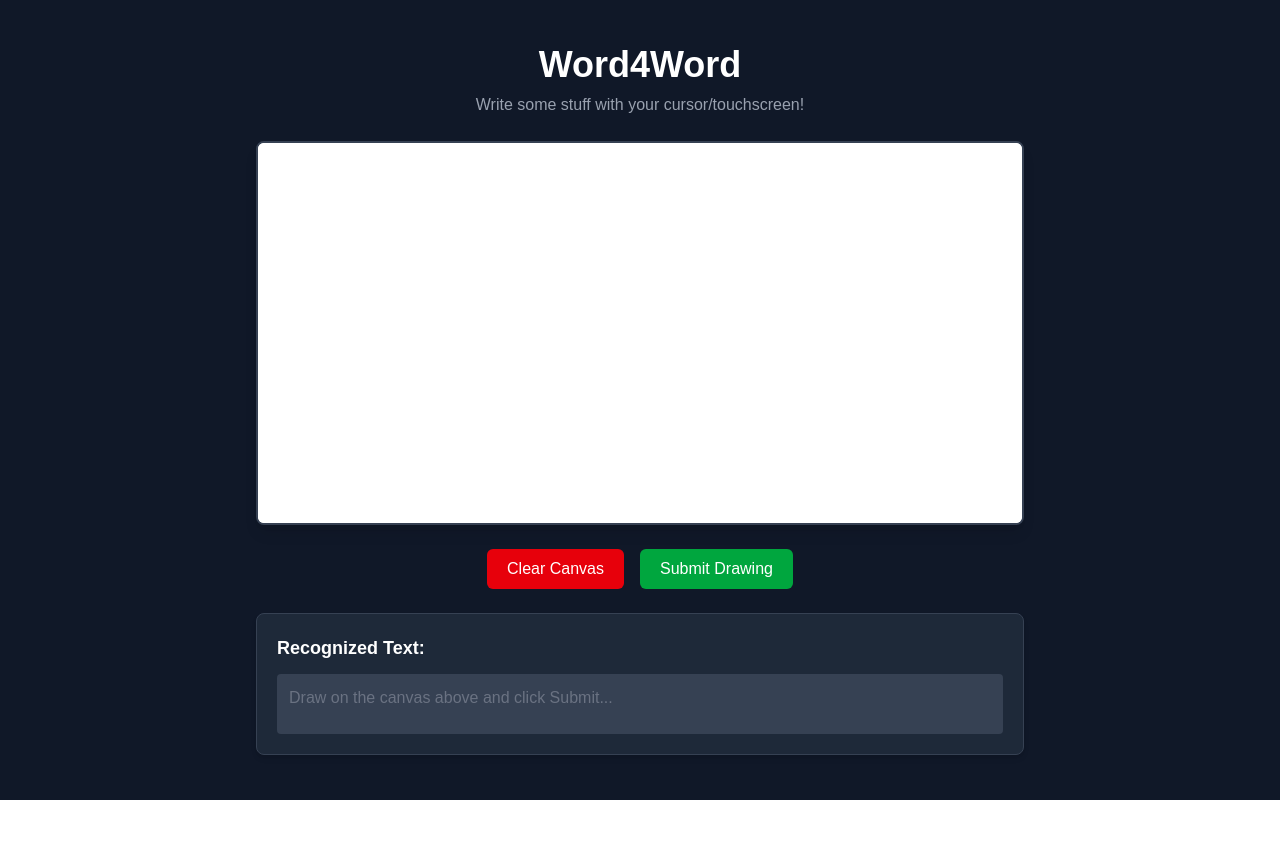
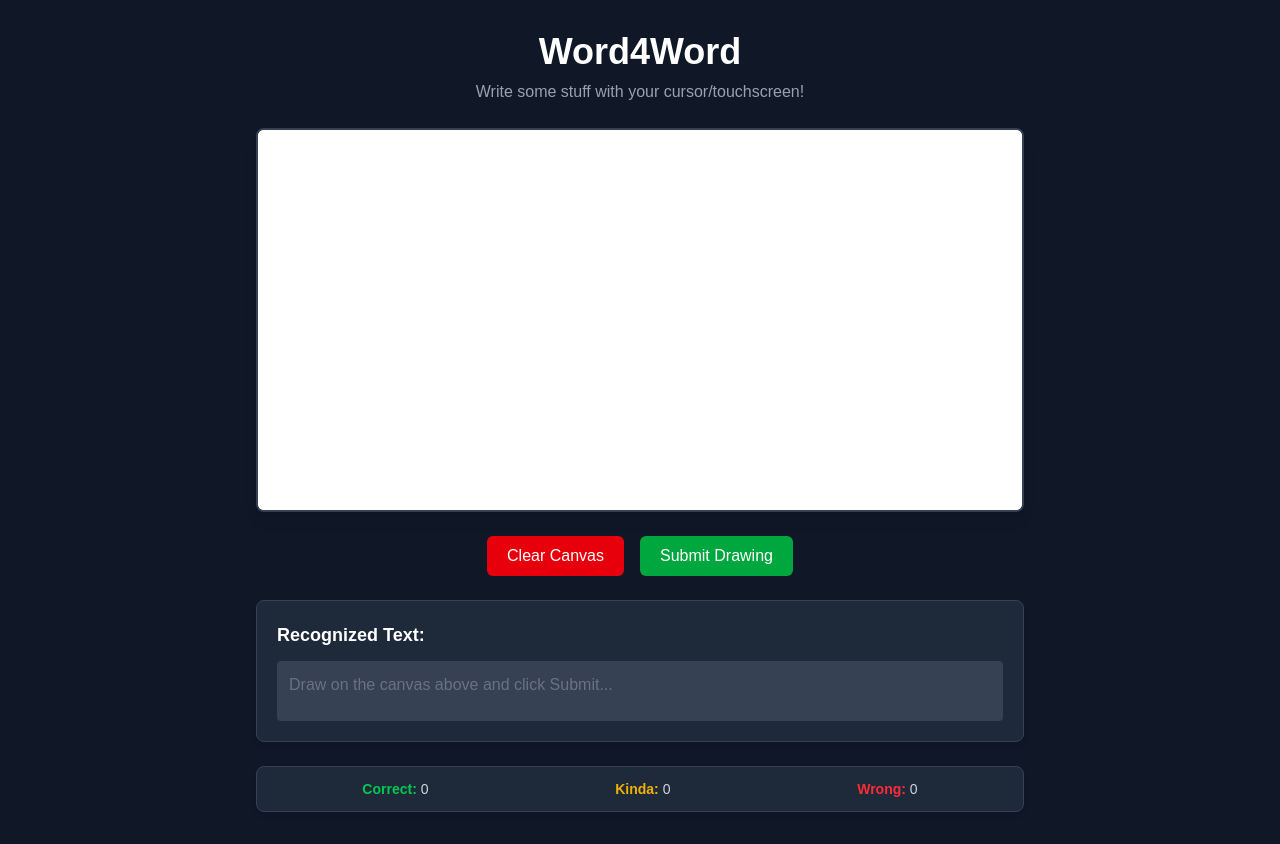
Before and after one commit to darrancebeh/word4word, a Next.js app: page / in a window 1280 px wide. Before the commit the page ends 800 px from the top, so only its background shows below. Built offline with nearby package versions, Linux system fonts and the light colour scheme.

Commit message:
Add feedback handling and session statistics to LandingPage component

```diff
--- a/src/components/LandingPage.tsx
+++ b/src/components/LandingPage.tsx
@@ -8,6 +8,10 @@ function LandingPage() {
   const [isDrawing, setIsDrawing] = useState(false);
   const [ctx, setCtx] = useState<CanvasRenderingContext2D | null>(null);
   const [isProcessing, setIsProcessing] = useState(false);
+  const [feedbackGiven, setFeedbackGiven] = useState(false); // State to track if feedback was given
+  const [feedbackCounts, setFeedbackCounts] = useState({ correct: 0, kinda: 0, wrong: 0 }); // State for feedback counts
+
+  type FeedbackKey = keyof typeof feedbackCounts; // Define type for keys
 
   useEffect(() => {
     const canvas = canvasRef.current;
@@ -75,6 +79,7 @@ function LandingPage() {
       ctx.fillStyle = 'white';
       ctx.fillRect(0, 0, canvasRef.current.width, canvasRef.current.height);
       setRecognizedText('');
+      // Don't reset counts on clear, keep session stats
     }
   };
 
@@ -86,6 +91,8 @@ function LandingPage() {
     console.log("Starting handwriting processing..."); // Added log
     setIsProcessing(true);
     setRecognizedText("Processing...");
+    setFeedbackGiven(false); // Reset feedback state on new submission
+    // Don't reset counts on submit
 
     try {
       const canvas = canvasRef.current;
@@ -131,18 +138,35 @@ function LandingPage() {
     }
   };
 
-  const copyText = () => {
-    if (recognizedText && !recognizedText.startsWith("Processing") && !recognizedText.startsWith("Error")) {
-      navigator.clipboard.writeText(recognizedText)
-        .then(() => {
-          alert('Text copied to clipboard!');
-        })
-        .catch(err => {
-          console.error('Failed to copy text: ', err);
-          alert('Failed to copy text.');
-        });
+  // --- Feedback Handlers ---
+  const handleFeedback = (feedbackType: 'Correct' | 'Kinda' | 'Wrong') => {
+    console.log(`Feedback received: ${feedbackType}`);
+    setFeedbackGiven(true);
+
+    const key = feedbackType.toLowerCase() as FeedbackKey; // Get the lowercase key and assert its type
+
+    // Update counts
+    setFeedbackCounts(prevCounts => ({
+      ...prevCounts,
+      [key]: prevCounts[key] + 1 // Use the correctly typed key
+    }));
+
+    // TODO: Send feedback to backend or analytics service here
+  };
+
+  // --- Calculate Accuracy ---
+  const calculateAccuracy = () => {
+    const { correct, kinda, wrong } = feedbackCounts;
+    const totalFeedback = correct + kinda + wrong;
+    if (totalFeedback === 0) {
+      return null; // Or return 100 or 0 based on preference when no feedback is given
     }
+    const weightedScore = (correct * 1) + (kinda * 0.5);
+    const accuracy = (weightedScore / totalFeedback) * 100;
+    return accuracy.toFixed(1); // Return accuracy rounded to one decimal place
   };
+
+  const accuracyPercentage = calculateAccuracy();
 
   return (
     <div className="flex flex-col items-center justify-center min-h-screen bg-gray-900 p-4 sm:p-6 md:p-8 text-gray-300">
@@ -186,20 +210,55 @@ function LandingPage() {
       </div>
 
       {/* Results container */}
-      <div className="w-full max-w-sm sm:max-w-md md:max-w-lg lg:max-w-2xl xl:max-w-3xl p-4 sm:p-5 border border-gray-700 bg-gray-800 rounded-lg shadow-md">
+      <div className="w-full max-w-sm sm:max-w-md md:max-w-lg lg:max-w-2xl xl:max-w-3xl p-4 sm:p-5 border border-gray-700 bg-gray-800 rounded-lg shadow-md mb-6">
         <h2 className="text-lg font-semibold mb-3 text-white">Recognized Text:</h2>
         <div className="whitespace-pre-wrap bg-gray-700 text-gray-100 p-3 rounded min-h-[60px] break-words">
           {recognizedText || <span className="text-gray-500">Draw on the canvas above and click Submit...</span>}
         </div>
-        {recognizedText && !recognizedText.startsWith("Processing") && !recognizedText.startsWith("Error") && (
-          <button
-            onClick={copyText}
-            className="mt-4 px-5 py-2 bg-blue-600 text-white rounded-md hover:bg-blue-700 transition-colors focus:outline-none focus:ring-2 focus:ring-blue-500 focus:ring-opacity-50"
-          >
-            Copy Text
-          </button>
+        {recognizedText && !isProcessing && !recognizedText.startsWith("Processing") && !recognizedText.startsWith("Error") && (
+          <div className="mt-4 flex flex-wrap justify-center items-center gap-3">
+            {!feedbackGiven ? (
+              <>
+                <span className="text-gray-400 self-center mr-2">Was this accurate?</span>
+                <button
+                  onClick={() => handleFeedback('Correct')}
+                  className="px-4 py-1 bg-green-600 text-white rounded-md hover:bg-green-700 transition-colors focus:outline-none focus:ring-2 focus:ring-green-500 focus:ring-opacity-50"
+                >
+                  Correct
+                </button>
+                <button
+                  onClick={() => handleFeedback('Kinda')}
+                  className="px-4 py-1 bg-yellow-600 text-white rounded-md hover:bg-yellow-700 transition-colors focus:outline-none focus:ring-2 focus:ring-yellow-500 focus:ring-opacity-50"
+                >
+                  Kinda
+                </button>
+                <button
+                  onClick={() => handleFeedback('Wrong')}
+                  className="px-4 py-1 bg-red-600 text-white rounded-md hover:bg-red-700 transition-colors focus:outline-none focus:ring-2 focus:ring-red-500 focus:ring-opacity-50"
+                >
+                  Wrong
+                </button>
+              </>
+            ) : (
+              <p className="text-green-400">Thanks for your feedback!</p>
+            )}
+          </div>
         )}
       </div>
+
+      {/* --- Session Stats --- */}
+      <div className="w-full max-w-sm sm:max-w-md md:max-w-lg lg:max-w-2xl xl:max-w-3xl p-3 border border-gray-700 bg-gray-800 rounded-lg shadow-md flex flex-wrap justify-around text-center text-sm">
+        <div><span className="font-semibold text-green-500">Correct:</span> {feedbackCounts.correct}</div>
+        <div><span className="font-semibold text-yellow-500">Kinda:</span> {feedbackCounts.kinda}</div>
+        <div><span className="font-semibold text-red-500">Wrong:</span> {feedbackCounts.wrong}</div>
+        {accuracyPercentage !== null && (
+          <div className="w-full mt-2 pt-2 border-t border-gray-700">
+            <span className="font-semibold text-blue-400">Session Accuracy:</span> {accuracyPercentage}%
+          </div>
+        )}
+      </div>
+      {/* --- End Session Stats --- */}
+
     </div>
   );
 }
```
